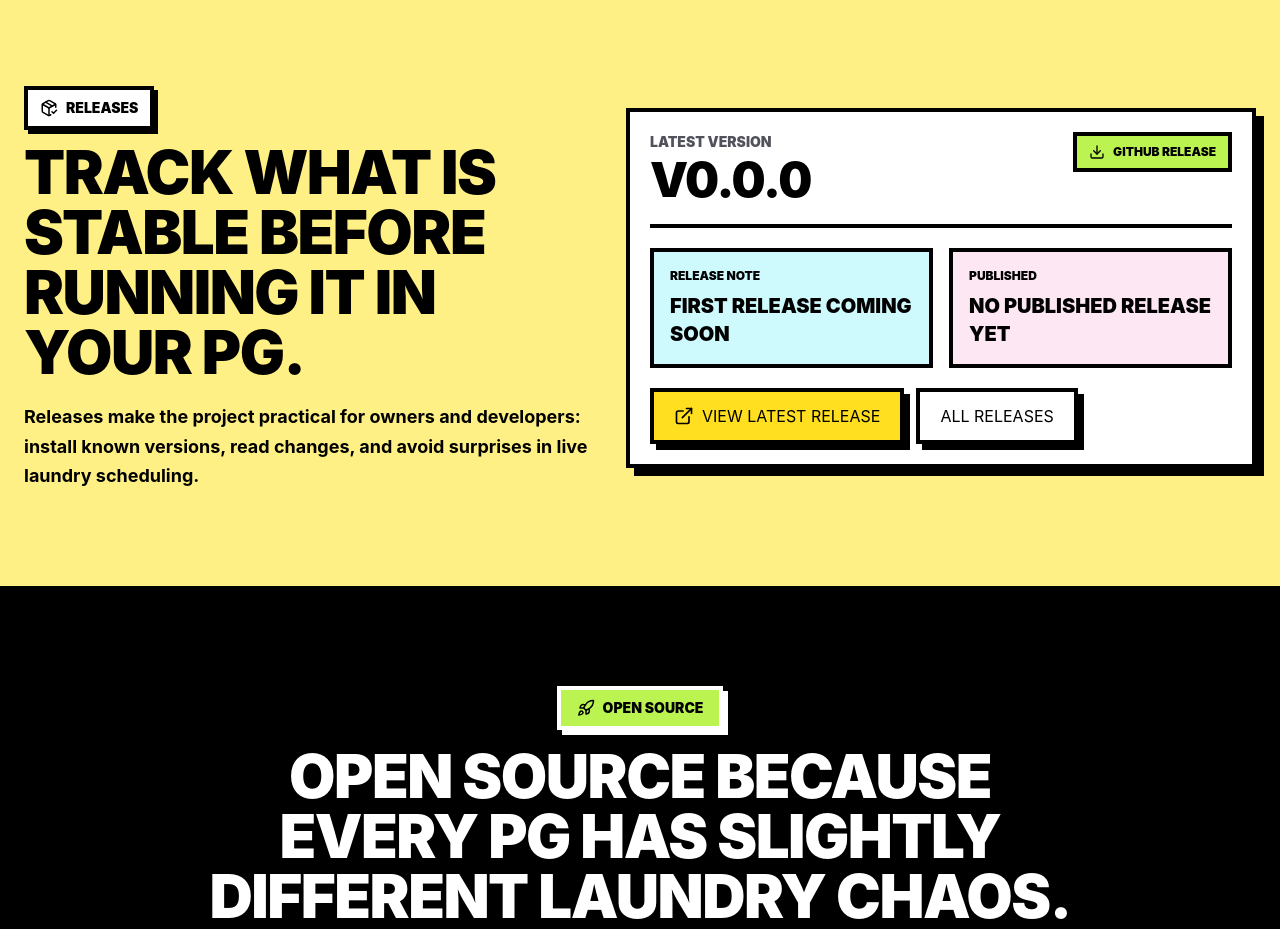
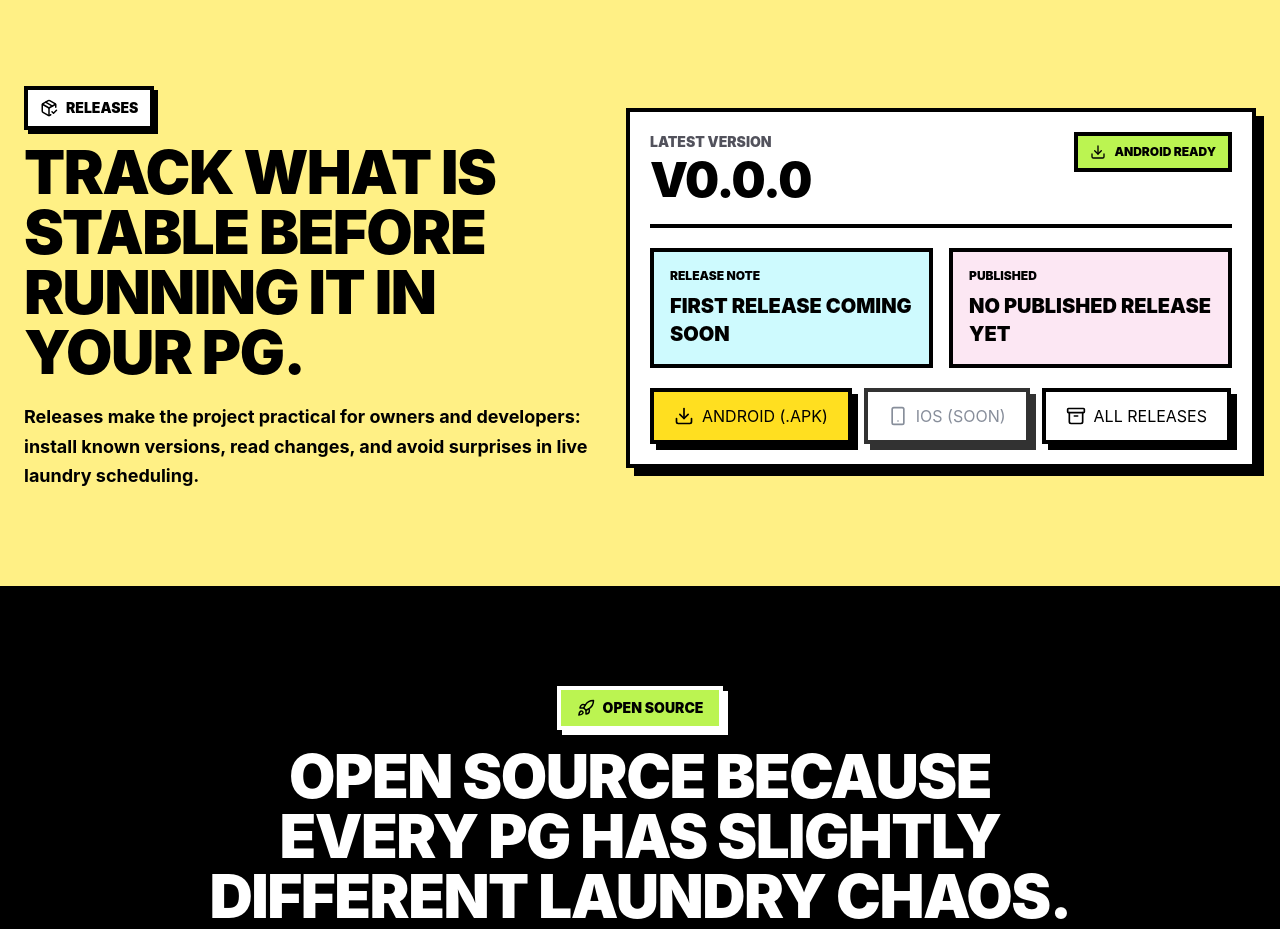
Before and after one commit to YashodharChavan/rinse-website, a React (Vite) app: page / in a window 1280 px wide. Shown: the part 3520-4449 px from the top of the page. Built offline with nearby package versions, Linux system fonts and the light colour scheme; no server answers.

Commit message:
chore: added download url for android Rinse application in releases section

```diff
--- a/src/App.jsx
+++ b/src/App.jsx
@@ -24,7 +24,9 @@ import {
   User,
   Check,
   Ghost,
-  Sparkles
+  Sparkles,
+  Smartphone,
+  Archive
 } from 'lucide-react'
 const repoSlug = import.meta.env.VITE_GITHUB_REPO || 'YashodharChavan/rinse'
 const repoUrl = `https://github.com/${repoSlug}`
@@ -716,9 +718,10 @@ function Releases() {
             </div>
             <span className="inline-flex w-fit items-center gap-2 border-4 border-black bg-lime-300 px-3 py-2 text-xs font-black uppercase">
               <Download size={16} />
-              {status === 'loading' ? 'Loading' : 'GitHub release'}
+              {status === 'loading' ? 'Loading' : 'Android Ready'}
             </span>
           </div>
+
           <div className="grid gap-4 pt-5 sm:grid-cols-2">
             <div className="border-4 border-black bg-cyan-100 p-4">
               <p className="text-xs font-black uppercase">Release note</p>
@@ -729,14 +732,37 @@ function Releases() {
               <p className="mt-2 text-xl font-black uppercase">{releaseDate}</p>
             </div>
           </div>
-          <div className="mt-5 flex flex-col gap-3 sm:flex-row">
-            <NeoButton href={release?.url || `${repoUrl}/releases`}>
-              <ExternalLink size={20} />
-              View latest release
+
+          {/* NEW BUTTON GROUP */}
+          <div className="mt-5 flex flex-col gap-3 sm:flex-row flex-wrap">
+
+            {/* 1. Android Direct Download */}
+            <NeoButton
+              href="https://github.com/YashodharChavan/rinse/releases/download/v1.0.0/Rinse-V1.0.0.apk"
+              download
+            >
+              <Download size={20} />
+              ANDROID (.APK)
             </NeoButton>
+
+            {/* 2. iOS Disabled/Coming Soon */}
+            <NeoButton
+              href="#"
+              variant="secondary"
+              onClick={(e) => e.preventDefault()}
+              className="bg-gray-200 text-gray-500 hover:translate-y-0 hover:translate-x-0 hover:shadow-[4px_4px_0px_0px_rgba(0,0,0,1)] cursor-not-allowed opacity-80"
+              title="Apple App Store approval is pending"
+            >
+              <Smartphone size={20} />
+              iOS (SOON)
+            </NeoButton>
+
+            {/* 3. GitHub Releases Fallback */}
             <NeoButton href={`${repoUrl}/releases`} variant="secondary">
-              All releases
+              <Archive size={20} /> {/* Or List / ExternalLink depending on your imports */}
+              ALL RELEASES
             </NeoButton>
+
           </div>
         </div>
       </div>
```
Also changed, not shown: 1 other file (tests, documents, lock files or other folders).
